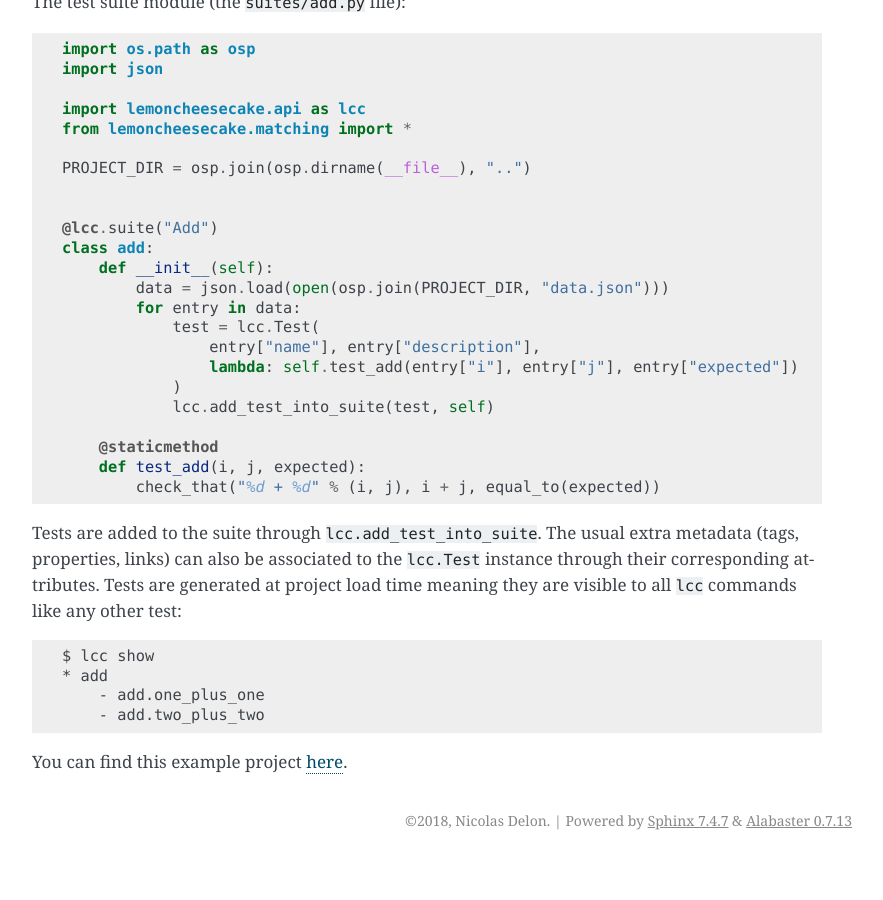
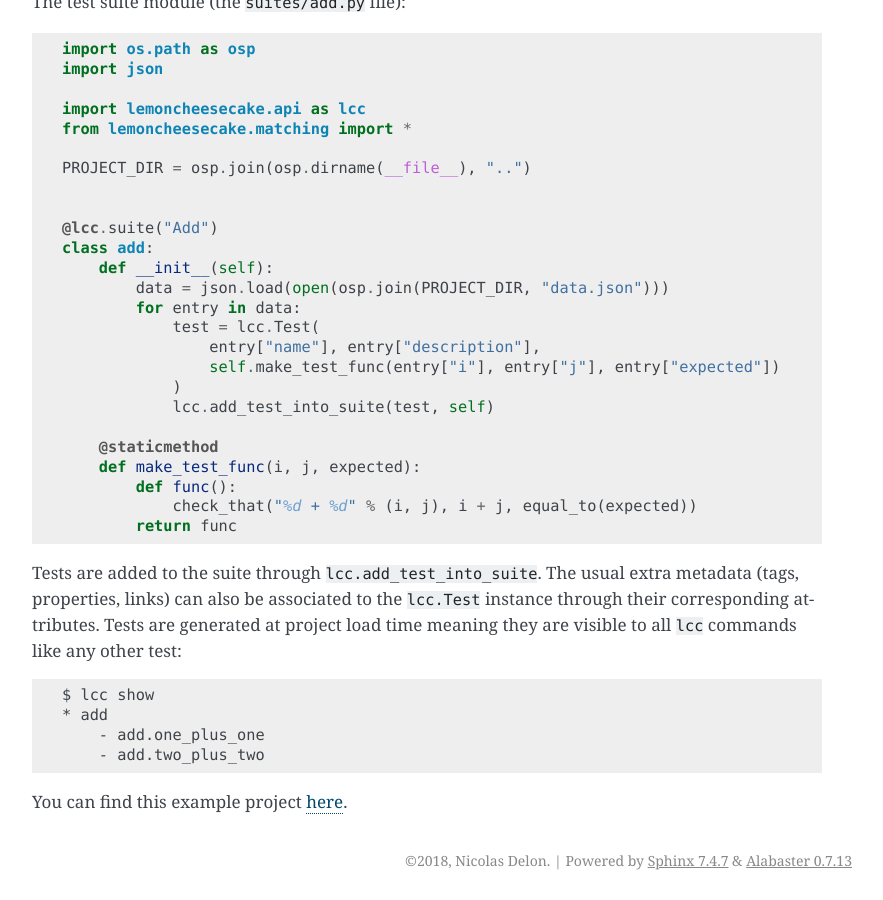
Before and after one commit to lemoncheesecake/lemoncheesecake, a Sphinx documentation site: the page built from doc/ddt.rst, in a window 1280 px wide and 900 px high, scrolled down 835 px. Shown: the whole window, without its empty margins (363-1246 px from the left). Built offline with Sphinx 7.4.7, drawn with Linux system fonts in a browser that asks for light colours; before the commit the page ends 1695 px from its top, so only the background shows below that.

Commit message:
Fix the ddt example

```diff
--- a/doc/ddt.rst
+++ b/doc/ddt.rst
@@ -62,13 +62,15 @@ The test suite module (the ``suites/add.py`` file):
             for entry in data:
                 test = lcc.Test(
                     entry["name"], entry["description"],
-                    lambda: self.test_add(entry["i"], entry["j"], entry["expected"])
+                    self.make_test_func(entry["i"], entry["j"], entry["expected"])
                 )
                 lcc.add_test_into_suite(test, self)
 
         @staticmethod
-        def test_add(i, j, expected):
-            check_that("%d + %d" % (i, j), i + j, equal_to(expected))
+        def make_test_func(i, j, expected):
+            def func():
+                check_that("%d + %d" % (i, j), i + j, equal_to(expected))
+            return func
 
 
 Tests are added to the suite through ``lcc.add_test_into_suite``. The usual extra metadata (tags, properties, links)
```
Also changed, not shown: 1 other file.
